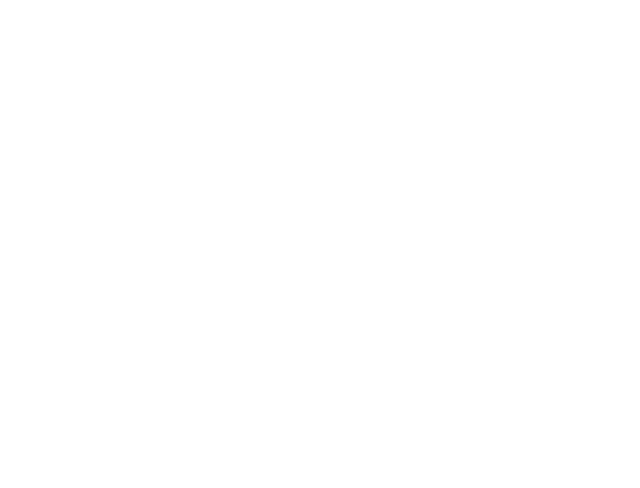
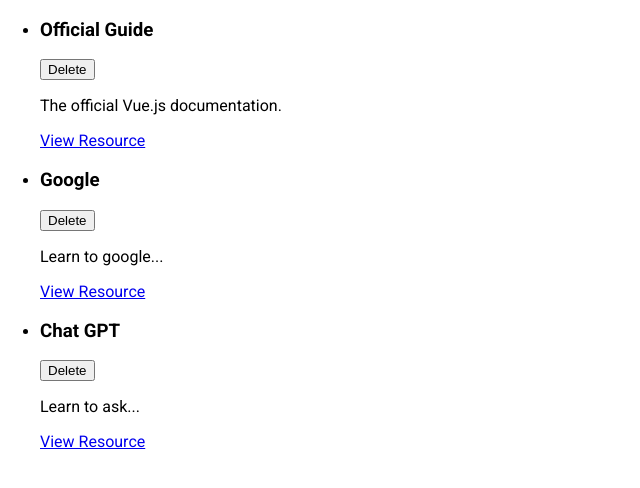
Before and after one commit to ealbiol/vue-project-1, a Vue app: page / in a window 1280 px wide. Shown: the top 488 px of the page, without its empty margins (0-640 px from the left). Built offline with nearby package versions, Linux system fonts and the light colour scheme.

Commit message:
Creating App.vue and rendering a list of learning resources.

```diff
--- /dev/null
+++ b/src/App.vue
@@ -0,0 +1,60 @@
+<!--Root Component-->
+<template>
+  <ul>
+    <!--Passing props to RescourceItem : :resource="resource"-->
+    <ResourceItem
+      :resource="resource"
+      v-for="resource in storedResources"
+      :key="resource.id"
+    />
+  </ul>
+</template>
+<script>
+import ResourceItem from './components/resources/ResourceItem.vue';
+
+export default {
+  components: {
+    ResourceItem,
+  },
+  data() {
+    return {
+      storedResources: [
+        {
+          id: 'official-guide',
+          title: 'Official Guide',
+          description: 'The official Vue.js documentation.',
+          link: 'http://vuejs.org',
+        },
+        {
+          id: 'google',
+          title: 'Google',
+          description: 'Learn to google...',
+          link: 'http://google.com',
+        },
+        {
+          id: 'chatgpt',
+          title: 'Chat GPT',
+          description: 'Learn to ask...',
+          link: 'https://chat.openai.com/',
+        },
+      ],
+    };
+  },
+};
+</script>
+<!--Global Styles-->
+<style>
+@import url('https://fonts.googleapis.com/css2?family=Roboto:wght@400;700&display=swap');
+
+* {
+  box-sizing: border-box;
+}
+
+html {
+  font-family: 'Roboto', sans-serif;
+}
+
+body {
+  margin: 0;
+}
+</style>
--- /dev/null
+++ b/src/components/resources/ResourceItem.vue
@@ -0,0 +1,22 @@
+<template>
+  <li>
+    <div>
+      <header>
+        <h3>{{ resource.title }}</h3>
+        <button>Delete</button>
+      </header>
+    </div>
+    <p>{{ resource.description }}</p>
+    <nav>
+      <a :href="resource.link" target="_blank">View Resource</a>
+    </nav>
+  </li>
+</template>
+
+<script>
+export default {
+  //Receiving props from App.vue
+  props: ['resource'],
+};
+</script>
+<style></style>
--- a/src/main.js
+++ b/src/main.js
@@ -1,3 +1,7 @@
 import { createApp } from 'vue';
 
-createApp({}).mount('#app');
+import App from './App.vue';
+
+const app = createApp(App);
+
+app.mount('#app');
```
Also changed, not shown: 1 other file (tests, documents, lock files or other folders).
